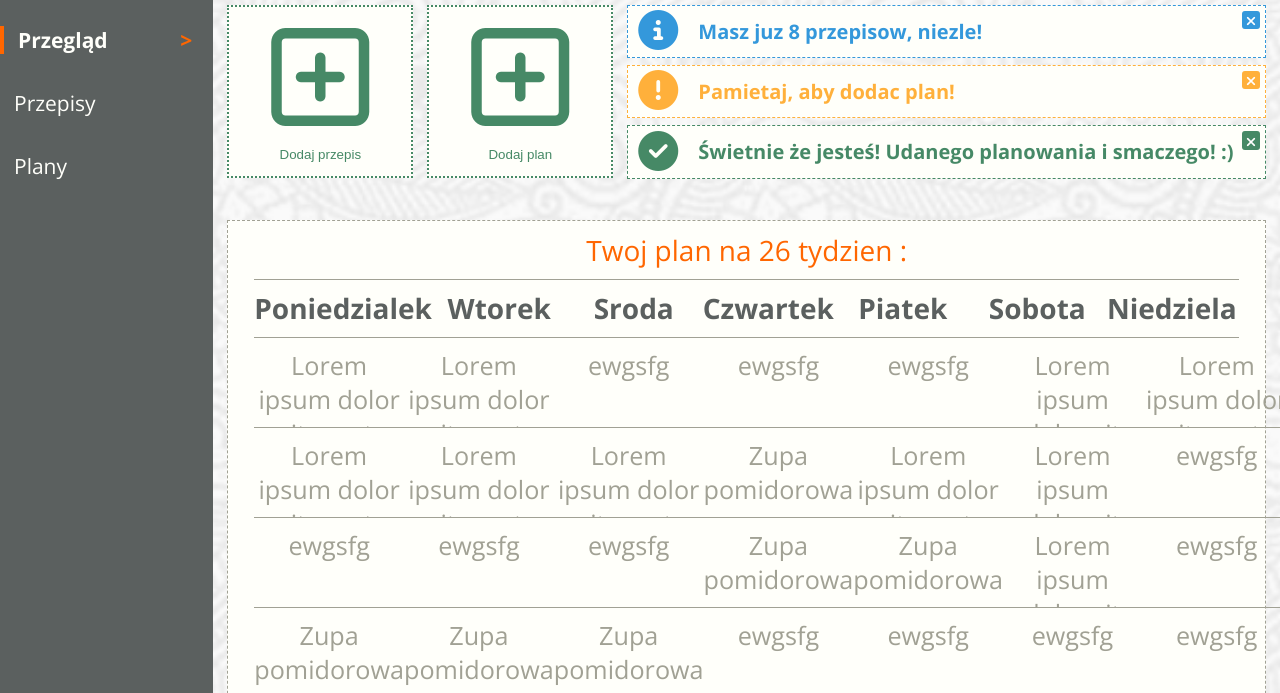
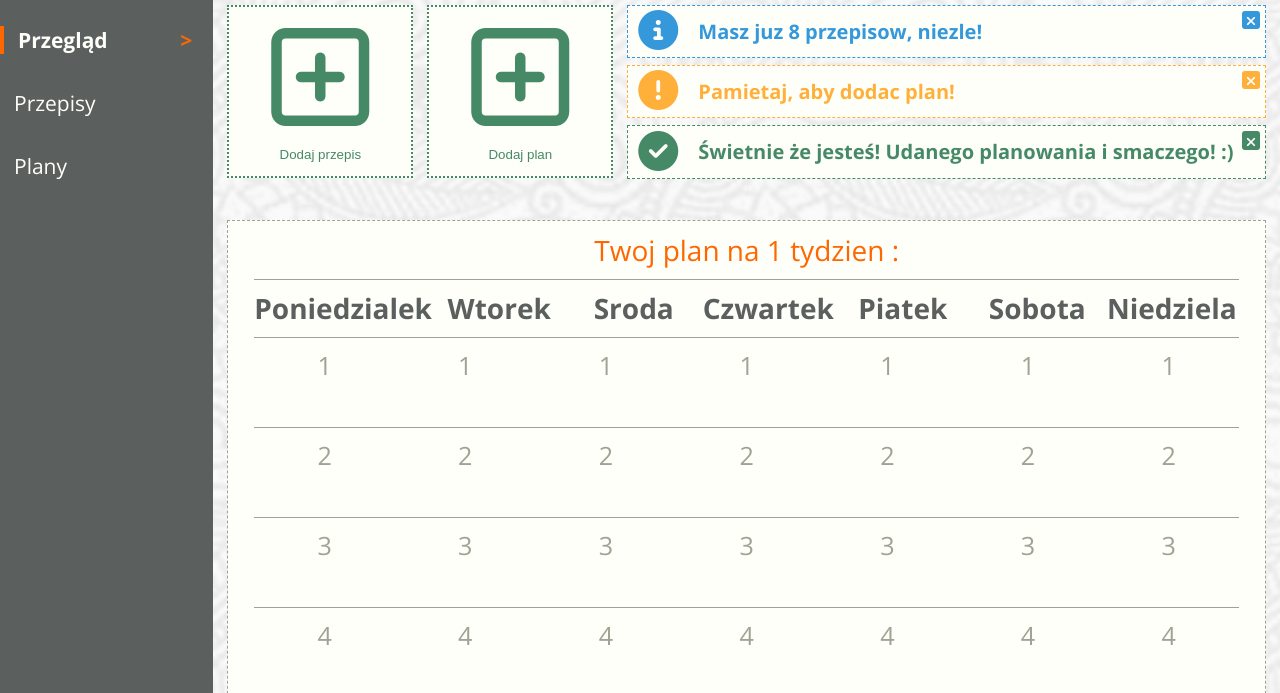
Before and after one commit to kwojtas172/plan-a-diet, a React app: page /#/app in a window 1280 px wide. Shown: the part 107-800 px from the top of the page. Built offline with nearby package versions, Linux system fonts and the light colour scheme; data requests are answered from the project's data file; a web font is replaced by a local one.

Commit message:
WeeklyPreviewTable actually week and alternatives

```diff
--- a/database/db.json
+++ b/database/db.json
@@ -95,7 +95,7 @@
       "id": 1,
       "name": "Plan jarski na bezmięsny tydzień",
       "description": "Pojęcie kuchnia wegetariańska określa pożywienie, które ani nie zawiera mięsa, ani nie zostało przygotowane na bazie pochodzącej z mięsa (np. na rosole drobiowym). Laktoowowegetarianie (najczęściej spotykany typ wegetarian w zachodnim świecie) spożywają nabiał, laktowegetarianie wykluczają jaja, ale nie inne produkty nabiałowe..",
-      "weekNumber": 46,
+      "weekNumber": 21,
       "monday": [
         1,
         2,
@@ -150,7 +150,7 @@
       "id": 2,
       "name": "Plan jarski na bezmięsny tydzień",
       "description": "Pojęcie kuchnia wegetariańska określa pożywienie, które ani nie zawiera mięsa, ani nie zostało przygotowane na bazie pochodzącej z mięsa (np. na rosole drobiowym). Laktoowowegetarianie (najczęściej spotykany typ wegetarian w zachodnim świecie) spożywają nabiał, laktowegetarianie wykluczają jaja, ale nie inne produkty nabiałowe..",
-      "weekNumber": 47,
+      "weekNumber": 22,
       "monday": [
         1,
         2,
@@ -205,7 +205,7 @@
       "id": 3,
       "name": "Plan jarski na bezmięsny tydzień",
       "description": "Pojęcie kuchnia wegetariańska określa pożywienie, które ani nie zawiera mięsa, ani nie zostało przygotowane na bazie pochodzącej z mięsa (np. na rosole drobiowym). Laktoowowegetarianie (najczęściej spotykany typ wegetarian w zachodnim świecie) spożywają nabiał, laktowegetarianie wykluczają jaja, ale nie inne produkty nabiałowe..",
-      "weekNumber": 48,
+      "weekNumber": 23,
       "monday": [
         1,
         2,
@@ -260,7 +260,7 @@
       "id": 4,
       "name": "Plan jarski na bezmięsny tydzień",
       "description": "Pojęcie kuchnia wegetariańska określa pożywienie, które ani nie zawiera mięsa, ani nie zostało przygotowane na bazie pochodzącej z mięsa (np. na rosole drobiowym). Laktoowowegetarianie (najczęściej spotykany typ wegetarian w zachodnim świecie) spożywają nabiał, laktowegetarianie wykluczają jaja, ale nie inne produkty nabiałowe..",
-      "weekNumber": 49,
+      "weekNumber": 25,
       "monday": [
         1,
         2,
@@ -315,7 +315,7 @@
       "id": 5,
       "name": "Plan jarski na bezmięsny tydzień",
       "description": "Pojęcie kuchnia wegetariańska określa pożywienie, które ani nie zawiera mięsa, ani nie zostało przygotowane na bazie pochodzącej z mięsa (np. na rosole drobiowym). Laktoowowegetarianie (najczęściej spotykany typ wegetarian w zachodnim świecie) spożywają nabiał, laktowegetarianie wykluczają jaja, ale nie inne produkty nabiałowe..",
-      "weekNumber": 50,
+      "weekNumber": 14,
       "monday": [
         1,
         2,
@@ -641,279 +641,59 @@
       ]
     },
     {
-      "name": "Test",
-      "description": "tesgoidgjodijg",
-      "weekNumber": "26",
+      "id": 11,
+      "name": "Wegetariański tydzień",
+      "description": "Długi opis tygodnia bez mięsa.",
+      "weekNumber": 1,
       "monday": [
-        "Lorem ipsum dolor sit amet, consectetur adipiscing",
-        "Lorem ipsum dolor sit amet, consectetur adipiscing",
-        "ewgsfg",
-        "Zupa pomidorowa",
-        "Zupa pomidorowa"
+        1,
+        2,
+        3,
+        4,
+        5
       ],
       "tuesday": [
-        "Lorem ipsum dolor sit amet, consectetur adipiscing",
-        "Lorem ipsum dolor sit amet, consectetur adipiscing",
-        "ewgsfg",
-        "Zupa pomidorowa",
-        "Zupa pomidorowa"
+        1,
+        2,
+        3,
+        4,
+        5
       ],
       "wednesday": [
-        "ewgsfg",
-        "Lorem ipsum dolor sit amet, consectetur adipiscing",
-        "ewgsfg",
-        "Zupa pomidorowa",
-        "Zupa pomidorowa"
+        1,
+        2,
+        3,
+        4,
+        5
       ],
       "thursday": [
-        "ewgsfg",
-        "Zupa pomidorowa",
-        "Zupa pomidorowa",
-        "ewgsfg",
-        "ewgsfg"
+        1,
+        2,
+        3,
+        4,
+        5
       ],
       "friday": [
-        "ewgsfg",
-        "Lorem ipsum dolor sit amet, consectetur adipiscing",
-        "Zupa pomidorowa",
-        "ewgsfg",
-        "Zupa pomidorowa"
+        1,
+        2,
+        3,
+        4,
+        5
       ],
       "saturday": [
-        "Lorem ipsum dolor sit amet, consectetur adipiscing",
-        "Lorem ipsum dolor sit amet, consectetur adipiscing",
-        "Lorem ipsum dolor sit amet, consectetur adipiscing",
-        "ewgsfg",
-        "Lorem ipsum dolor sit amet, consectetur adipiscing"
+        1,
+        2,
+        3,
+        4,
+        5
       ],
       "sunday": [
-        "Lorem ipsum dolor sit amet, consectetur adipiscing",
-        "ewgsfg",
-        "ewgsfg",
-        "ewgsfg",
-        "Zupa pomidorowa"
-      ],
-      "id": 2
-    },
-    {
-      "name": "Test",
-      "description": "tesgoidgjodijg",
-      "weekNumber": "27",
-      "monday": [
-        "Lorem ipsum dolor sit amet, consectetur adipiscing",
-        "Lorem ipsum dolor sit amet, consectetur adipiscing",
-        "ewgsfg",
-        "Zupa pomidorowa",
-        "Zupa pomidorowa"
-      ],
-      "tuesday": [
-        "Lorem ipsum dolor sit amet, consectetur adipiscing",
-        "Lorem ipsum dolor sit amet, consectetur adipiscing",
-        "ewgsfg",
-        "Zupa pomidorowa",
-        "Zupa pomidorowa"
-      ],
-      "wednesday": [
-        "ewgsfg",
-        "Lorem ipsum dolor sit amet, consectetur adipiscing",
-        "ewgsfg",
-        "Zupa pomidorowa",
-        "Zupa pomidorowa"
-      ],
-      "thursday": [
-        "ewgsfg",
-        "Zupa pomidorowa",
-        "Zupa pomidorowa",
-        "ewgsfg",
-        "ewgsfg"
-      ],
-      "friday": [
-        "ewgsfg",
-        "Lorem ipsum dolor sit amet, consectetur adipiscing",
-        "Zupa pomidorowa",
-        "ewgsfg",
-        "Zupa pomidorowa"
-      ],
-      "saturday": [
-        "Lorem ipsum dolor sit amet, consectetur adipiscing",
-        "Lorem ipsum dolor sit amet, consectetur adipiscing",
-        "Lorem ipsum dolor sit amet, consectetur adipiscing",
-        "ewgsfg",
-        "Lorem ipsum dolor sit amet, consectetur adipiscing"
-      ],
-      "sunday": [
-        "Lorem ipsum dolor sit amet, consectetur adipiscing",
-        "ewgsfg",
-        "ewgsfg",
-        "ewgsfg",
-        "Zupa pomidorowa"
-      ],
-      "id": 2
-    },
-    {
-      "name": "Test",
-      "description": "tesgoidgjodijg",
-      "weekNumber": "28",
-      "monday": [
-        "Lorem ipsum dolor sit amet, consectetur adipiscing",
-        "Lorem ipsum dolor sit amet, consectetur adipiscing",
-        "ewgsfg",
-        "Zupa pomidorowa",
-        "Zupa pomidorowa"
-      ],
-      "tuesday": [
-        "Lorem ipsum dolor sit amet, consectetur adipiscing",
-        "Lorem ipsum dolor sit amet, consectetur adipiscing",
-        "ewgsfg",
-        "Zupa pomidorowa",
-        "Zupa pomidorowa"
-      ],
-      "wednesday": [
-        "ewgsfg",
-        "Lorem ipsum dolor sit amet, consectetur adipiscing",
-        "ewgsfg",
-        "Zupa pomidorowa",
-        "Zupa pomidorowa"
-      ],
-      "thursday": [
-        "ewgsfg",
-        "Zupa pomidorowa",
-        "Zupa pomidorowa",
-        "ewgsfg",
-        "ewgsfg"
-      ],
-      "friday": [
-        "ewgsfg",
-        "Lorem ipsum dolor sit amet, consectetur adipiscing",
-        "Zupa pomidorowa",
-        "ewgsfg",
-        "Zupa pomidorowa"
-      ],
-      "saturday": [
-        "Lorem ipsum dolor sit amet, consectetur adipiscing",
-        "Lorem ipsum dolor sit amet, consectetur adipiscing",
-        "Lorem ipsum dolor sit amet, consectetur adipiscing",
-        "ewgsfg",
-        "Lorem ipsum dolor sit amet, consectetur adipiscing"
-      ],
-      "sunday": [
-        "Lorem ipsum dolor sit amet, consectetur adipiscing",
-        "ewgsfg",
-        "ewgsfg",
-        "ewgsfg",
-        "Zupa pomidorowa"
-      ],
-      "id": 2
-    },
-    {
-      "name": "Test",
-      "description": "tesgoidgjodijg",
-      "weekNumber": "25",
-      "monday": [
-        "Lorem ipsum dolor sit amet, consectetur adipiscing",
-        "Lorem ipsum dolor sit amet, consectetur adipiscing",
-        "ewgsfg",
-        "Zupa pomidorowa",
-        "Zupa pomidorowa"
-      ],
-      "tuesday": [
-        "Lorem ipsum dolor sit amet, consectetur adipiscing",
-        "Lorem ipsum dolor sit amet, consectetur adipiscing",
-        "ewgsfg",
-        "Zupa pomidorowa",
-        "Zupa pomidorowa"
-      ],
-      "wednesday": [
-        "ewgsfg",
-        "Lorem ipsum dolor sit amet, consectetur adipiscing",
-        "ewgsfg",
-        "Zupa pomidorowa",
-        "Zupa pomidorowa"
-      ],
-      "thursday": [
-        "ewgsfg",
-        "Zupa pomidorowa",
-        "Zupa pomidorowa",
-        "ewgsfg",
-        "ewgsfg"
-      ],
-      "friday": [
-        "ewgsfg",
-        "Lorem ipsum dolor sit amet, consectetur adipiscing",
-        "Zupa pomidorowa",
-        "ewgsfg",
-        "Zupa pomidorowa"
-      ],
-      "saturday": [
-        "Lorem ipsum dolor sit amet, consectetur adipiscing",
-        "Lorem ipsum dolor sit amet, consectetur adipiscing",
-        "Lorem ipsum dolor sit amet, consectetur adipiscing",
-        "ewgsfg",
-        "Lorem ipsum dolor sit amet, consectetur adipiscing"
-      ],
-      "sunday": [
-        "Lorem ipsum dolor sit amet, consectetur adipiscing",
-        "ewgsfg",
-        "ewgsfg",
-        "ewgsfg",
-        "Zupa pomidorowa"
-      ],
-      "id": 2
-    },
-    {
-      "name": "Test",
-      "description": "tesgoidgjodijg",
-      "weekNumber": "24",
-      "monday": [
-        "Lorem ipsum dolor sit amet, consectetur adipiscing",
-        "Lorem ipsum dolor sit amet, consectetur adipiscing",
-        "ewgsfg",
-        "Zupa pomidorowa",
-        "Zupa pomidorowa"
-      ],
-      "tuesday": [
-        "Lorem ipsum dolor sit amet, consectetur adipiscing",
-        "Lorem ipsum dolor sit amet, consectetur adipiscing",
-        "ewgsfg",
-        "Zupa pomidorowa",
-        "Zupa pomidorowa"
-      ],
-      "wednesday": [
-        "ewgsfg",
-        "Lorem ipsum dolor sit amet, consectetur adipiscing",
-        "ewgsfg",
-        "Zupa pomidorowa",
-        "Zupa pomidorowa"
-      ],
-      "thursday": [
-        "ewgsfg",
-        "Zupa pomidorowa",
-        "Zupa pomidorowa",
-        "ewgsfg",
-        "ewgsfg"
-      ],
-      "friday": [
-        "ewgsfg",
-        "Lorem ipsum dolor sit amet, consectetur adipiscing",
-        "Zupa pomidorowa",
-        "ewgsfg",
-        "Zupa pomidorowa"
-      ],
-      "saturday": [
-        "Lorem ipsum dolor sit amet, consectetur adipiscing",
-        "Lorem ipsum dolor sit amet, consectetur adipiscing",
-        "Lorem ipsum dolor sit amet, consectetur adipiscing",
-        "ewgsfg",
-        "Lorem ipsum dolor sit amet, consectetur adipiscing"
-      ],
-      "sunday": [
-        "Lorem ipsum dolor sit amet, consectetur adipiscing",
-        "ewgsfg",
-        "ewgsfg",
-        "ewgsfg",
-        "Zupa pomidorowa"
-      ],
-      "id": 2
+        1,
+        2,
+        3,
+        4,
+        5
+      ]
     }
   ]
 }
--- a/src/scss/_recipes-list.scss
+++ b/src/scss/_recipes-list.scss
@@ -44,7 +44,7 @@ span.fa-plus-square {
 }
 
 div.recipes__info {
-    width: 71.43rem;
+    max-width: 95%;
     height: auto;
 
     background-color: white;
@@ -65,7 +65,8 @@ div.recipes__info {
 
 div.recipes__list {
     height: 40rem;
-    width: 71.43rem;
+    max-width: 95%;
+    margin: 0 auto;
 
     align-items: flex-start;
     border-top: none;
@@ -89,17 +90,18 @@ div.recipes__id {
 
 p.recipes__info__name,
 div.recipes__name {
-    width: 17.86rem;
+    width: 27.86rem;
 }
 
 p.recipes__info__description,
 div.recipes__description {
-    width: 39.36rem;
+    width: 50.36rem;
 }
 
 p.recipes__info__action,
 div.recipes__action {
     width: 7.16rem;
+    margin-right: 2rem;
 }
 
 div.recipes__action {
@@ -151,17 +153,17 @@ span.fa-trash-alt {
     font-size: 1.65rem;
 }
 
-.recipe__edit {
-    position: fixed;
-    z-index: 2;
-    height: 10rem;
-    width: 35rem;
-    top: 10vh;
-    left: 25vw;
-}
+// .recipe__edit {
+//     position: fixed;
+//     z-index: 2;
+//     height: 10rem;
+//     width: 35rem;
+//     top: 10vh;
+//     left: 25vw;
+// }
 
-.button__edit {
-    position: absolute;
-    z-index: 2;
-    right: 50%;
-}
+// .button__edit {
+//     position: absolute;
+//     z-index: 2;
+//     right: 50%;
+// }
```
Also changed, not shown: src/js/components/WeeklyPreviewTable.js (+29 -1 lines).
